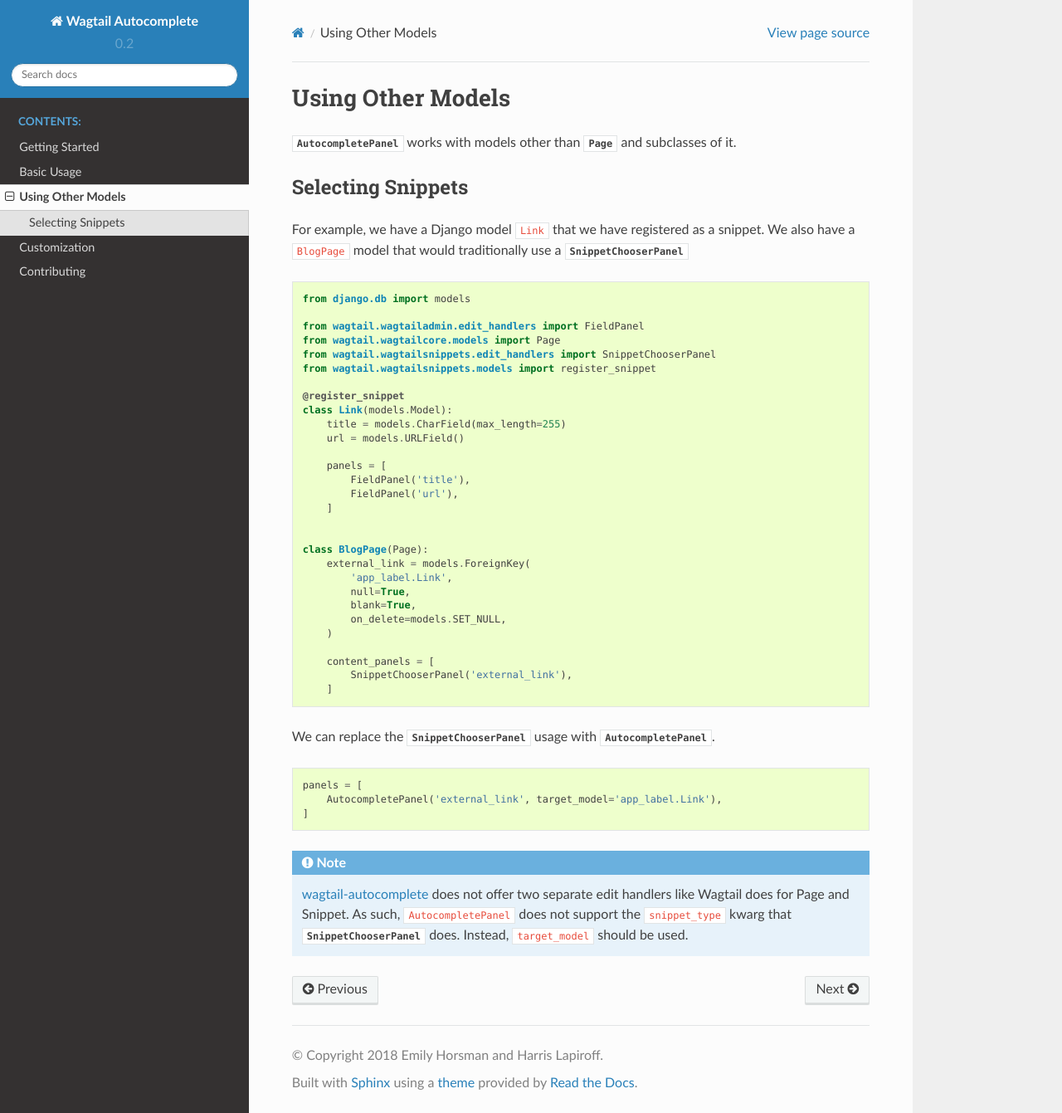
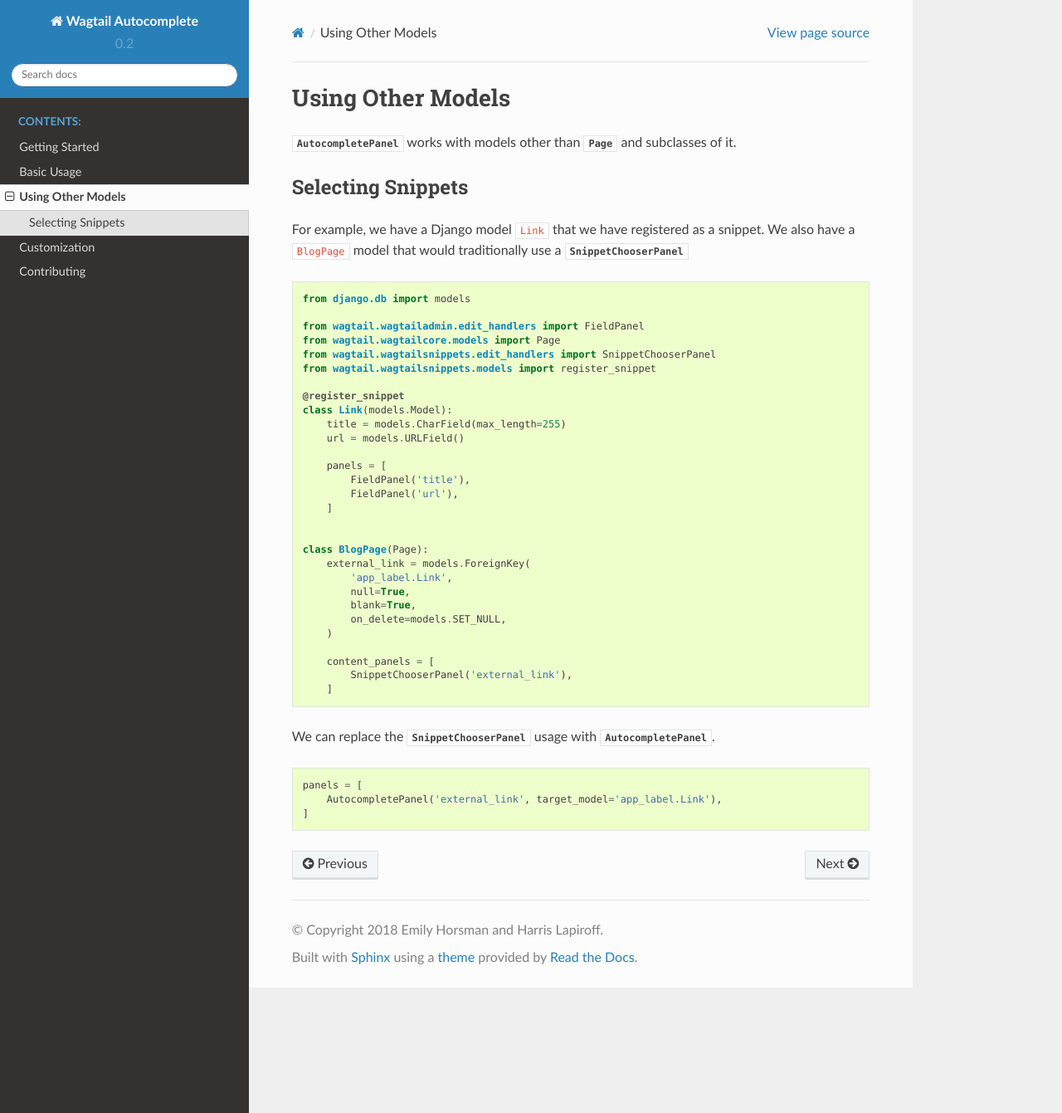
Before and after one commit to wagtail/wagtail-autocomplete, a Sphinx documentation site: the page built from docs/using_other_models.rst, in a window 1280 px wide and 1341 px high. Shown: the whole window at 83% size. Built offline with Sphinx 7.4.7 and the Read the Docs theme 2.0.0, drawn with Linux system fonts in a browser that asks for light colours.

Commit message:
Remove redundant note

```diff
--- a/docs/using_other_models.rst
+++ b/docs/using_other_models.rst
@@ -56,10 +56,3 @@ usage with
     panels = [
         AutocompletePanel('external_link', target_model='app_label.Link'),
     ]
-
-.. note::
-    :doc:`wagtail-autocomplete <index>` does not offer two separate edit
-    handlers like Wagtail does for Page and Snippet. As such,
-    ``AutocompletePanel`` does not support the ``snippet_type`` kwarg that
-    :class:`~wagtail:wagtail.wagtailsnippets.edit_handlers.SnippetChooserPanel`
-    does. Instead, ``target_model`` should be used.
```
